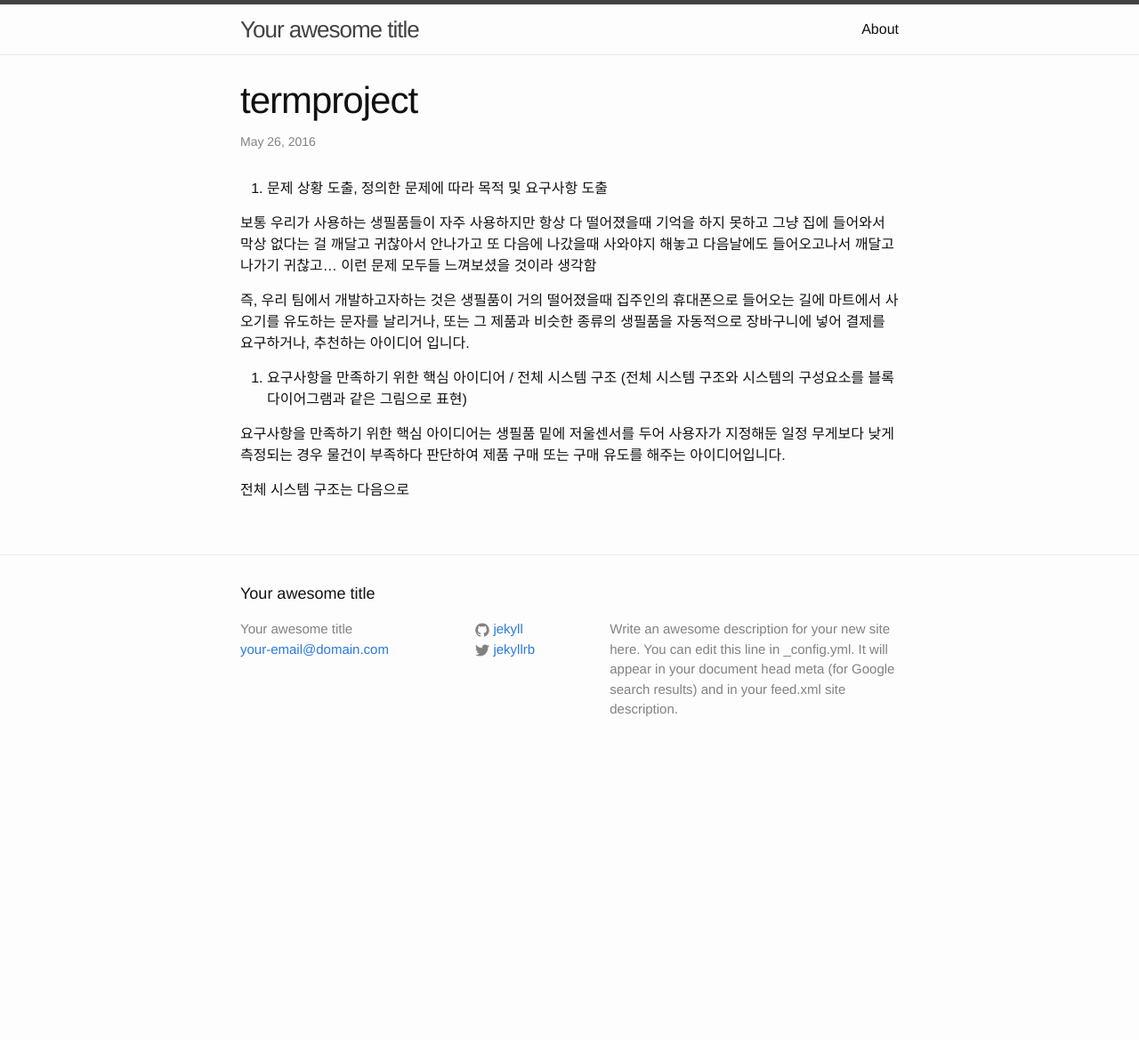
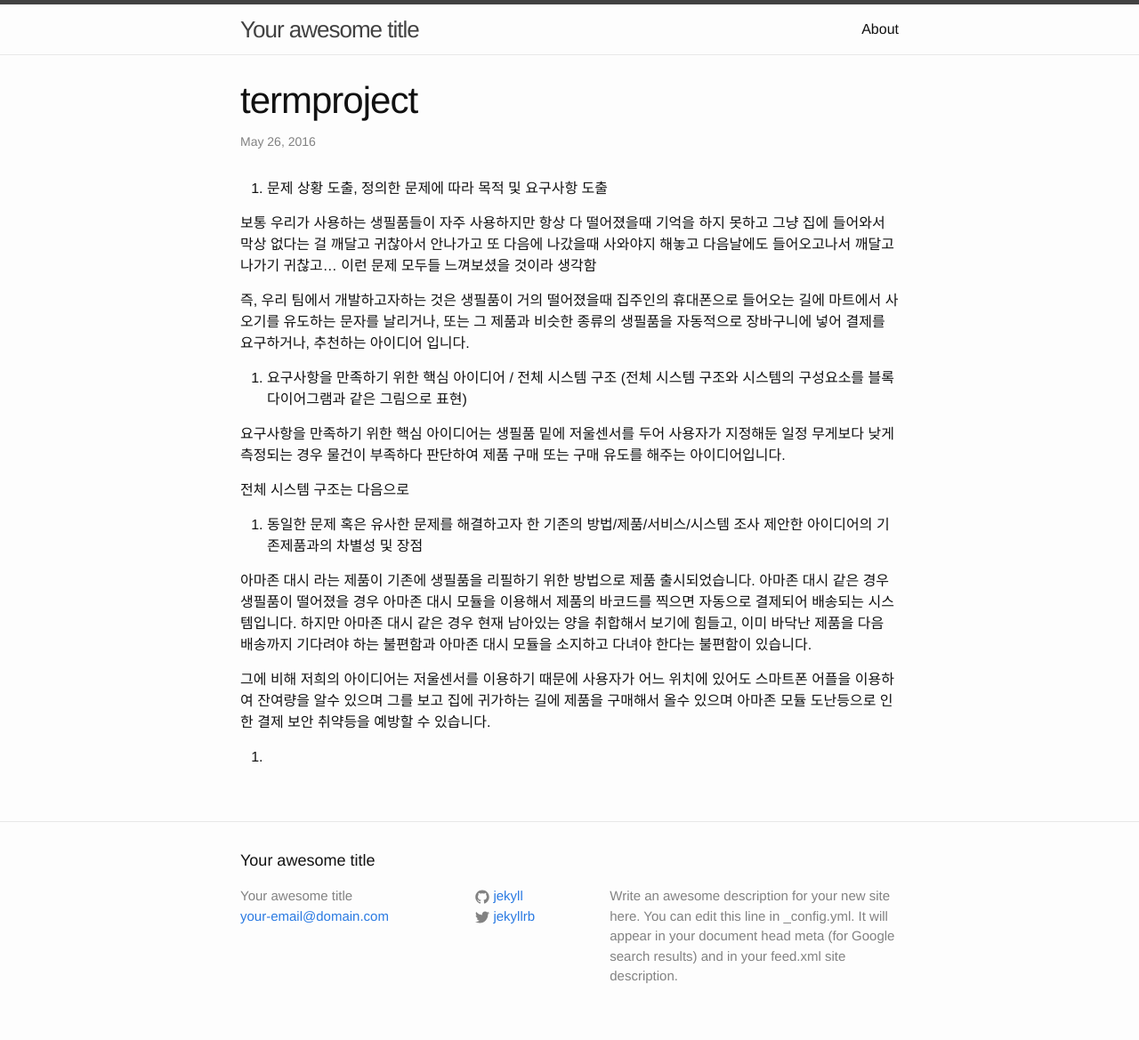
Before and after one commit to sjckoreatech/kimhyun3907.github.com, a Jekyll site: the page built from _posts/2016-05-19-termproject.markdown, in a window 1280 px wide. Shown: the whole page at 89% size. Built offline with Jekyll 4.4.1, drawn with Linux system fonts in a browser that asks for light colours; before the commit the page ends 900 px from its top, so only the background shows below that.

Commit message:
조금씩 더 수정

```diff
--- a/_posts/2016-05-19-termproject.markdown
+++ b/_posts/2016-05-19-termproject.markdown
@@ -24,3 +24,18 @@ categories: jekyll update
 아이디어입니다.
 
  전체 시스템 구조는 다음으로
+
+3. 동일한 문제 혹은 유사한 문제를 해결하고자 한 기존의 방법/제품/서비스/시스템 조사
+ 제안한 아이디어의 기존제품과의 차별성 및 장점
+
+ 아마존 대시 라는 제품이 기존에 생필품을 리필하기 위한 방법으로 제품 출시되었습니다.
+아마존 대시 같은 경우 생필품이 떨어졌을 경우 아마존 대시 모듈을 이용해서 제품의 바코드를
+찍으면 자동으로 결제되어 배송되는 시스템입니다.
+ 하지만 아마존 대시 같은 경우 현재 남아있는 양을 취합해서 보기에 힘들고, 이미 바닥난 제품을
+다음 배송까지 기다려야 하는 불편함과 아마존 대시 모듈을 소지하고 다녀야 한다는 불편함이 있습니다.
+
+ 그에 비해 저희의 아이디어는 저울센서를 이용하기 때문에 사용자가 어느 위치에 있어도
+스마트폰 어플을 이용하여 잔여량을 알수 있으며 그를 보고 집에 귀가하는 길에 제품을 구매해서 올수 있으며
+아마존 모듈 도난등으로 인한 결제 보안 취약등을 예방할 수 있습니다.
+
+4.
```
